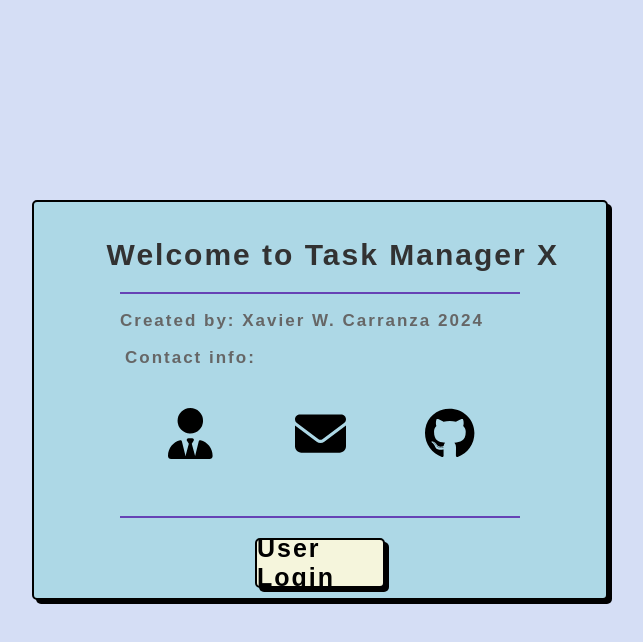
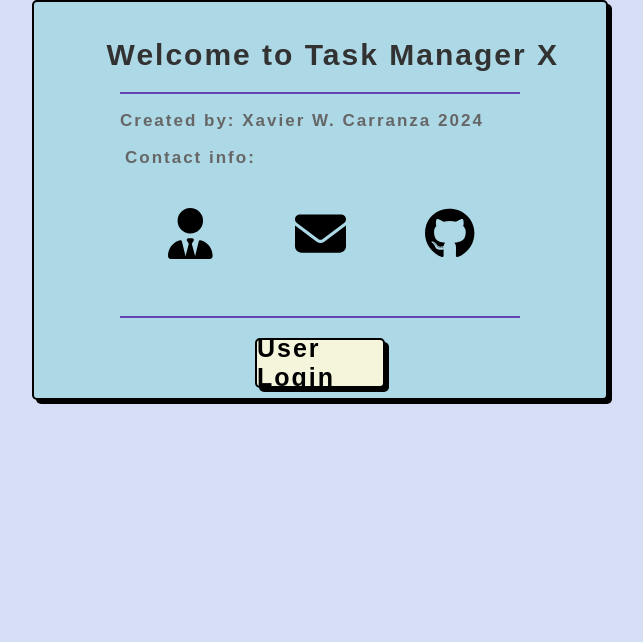
Before and after one commit to CarranzaXav/TaskManagerX-ui, a React (Create React App) app: page / in a window 1280 px wide. Shown: the top 642 px of the page, without its empty margins (320-963 px from the left). Built offline with nearby package versions, Linux system fonts and the light colour scheme; a web font is replaced by a local one.

Commit message:
Welcome fix - index.css fix

```diff
--- a/src/index.css
+++ b/src/index.css
@@ -76,7 +76,7 @@
 /* General Styles */
 
 body {
-  min-height: 100vh;
+  /* min-height: 100vh; */
   background-color: var(--BGCOLOR);
   font-size: 100%;
   color: var(--COLOR);
@@ -90,7 +90,7 @@ select {
 }
 
 #root {
-  height: 100vh;
+  /* height: 100vh; */
   width: 100%;
   display: flex;
   flex-flow: column nowrap;
@@ -116,7 +116,7 @@ a:focus-visible {
   justify-content: center;
   align-items: center;
   margin: auto;
-  height: 100vh;
+  height: 100%;
   font-size: 2rem;
 }
 
```
